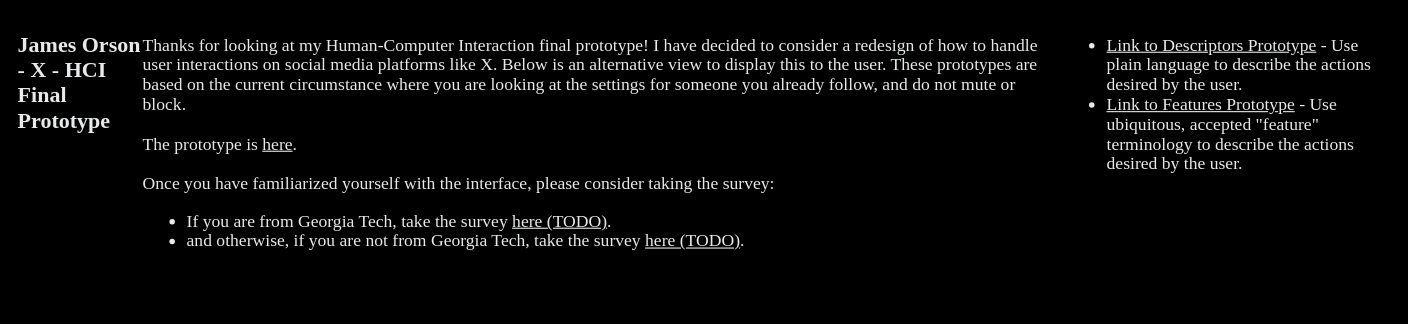
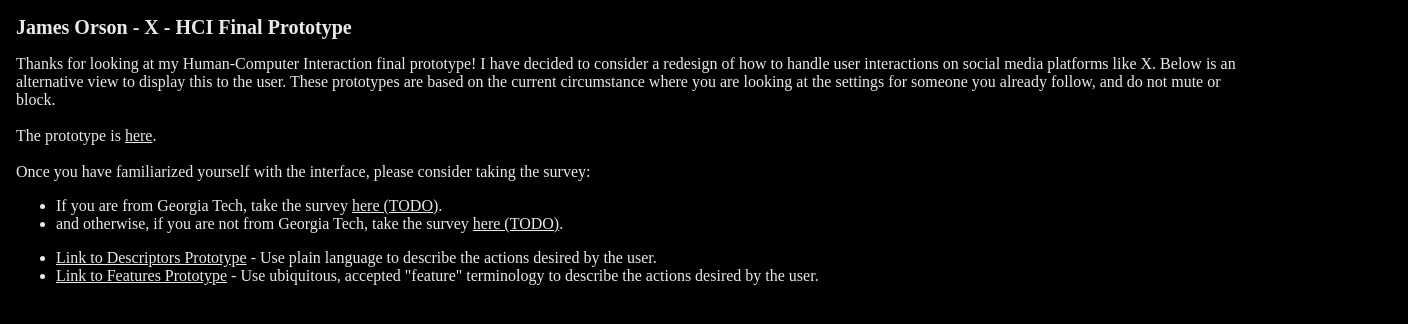
Before and after one commit to jamesaorson/hci-individual-project, a plain HTML site: page final/index.html in a window 1280 px wide. Shown: the whole page, 1408 px wide, since content can reach past the window. Drawn offline with Linux system fonts and the light colour scheme; a web font is replaced by a local one.

Commit message:
Switch title page again

```diff
--- a/final/index.html
+++ b/final/index.html
@@ -5,7 +5,7 @@
     <meta name="viewport" content="width=device-width, initial-scale=1" />
     <title>X - HCI Final Prototype</title>
     <link rel="shortcut icon" href="//abs.twimg.com/favicons/twitter.3.ico" />
-    <link rel="stylesheet" href="/final-styles.css" />
+    <link rel="stylesheet" href="/styles.css" />
   </head>
 
   <body style="padding: 1rem">
```
